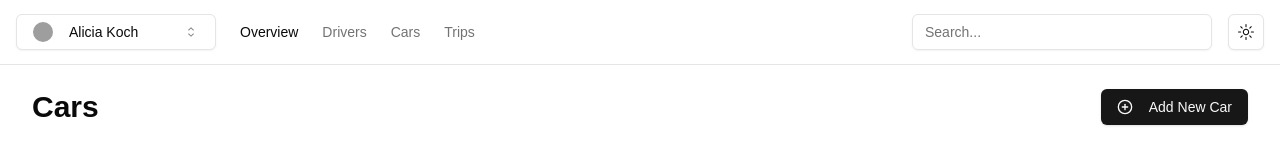
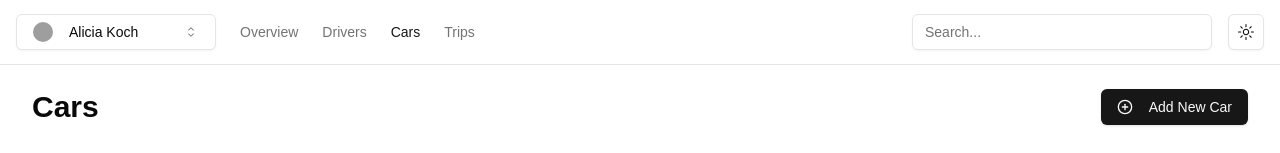
Before and after one commit to bila9630/Driving-Storage, a Next.js app: page /admin/cars in a window 1280 px wide. Shown: the top 153 px of the page. Built offline with nearby package versions, Linux system fonts and the light colour scheme; grey boxes are pictures that could not be loaded.

Commit message:
navbar highlight dynamic

```diff
--- a/src/components/dashboard/main-nav.tsx
+++ b/src/components/dashboard/main-nav.tsx
@@ -1,4 +1,7 @@
+'use client'
+
 import Link from "next/link"
+import { usePathname } from "next/navigation"
 
 import { cn } from "@/lib/utils"
 
@@ -6,35 +9,32 @@ export function MainNav({
     className,
     ...props
 }: React.HTMLAttributes<HTMLElement>) {
+    const pathname = usePathname()
+
     return (
         <nav
             className={cn("flex items-center space-x-4 lg:space-x-6", className)}
             {...props}
         >
-            <Link
-                href="/admin/overview"
-                className="text-sm font-medium transition-colors hover:text-primary"
-            >
-                Overview
-            </Link>
-            <Link
-                href="/admin/drivers"
-                className="text-sm font-medium text-muted-foreground transition-colors hover:text-primary"
-            >
-                Drivers
-            </Link>
-            <Link
-                href="/admin/cars"
-                className="text-sm font-medium text-muted-foreground transition-colors hover:text-primary"
-            >
-                Cars
-            </Link>
-            <Link
-                href="/admin/trips"
-                className="text-sm font-medium text-muted-foreground transition-colors hover:text-primary"
-            >
-                Trips
-            </Link>
+            {[
+                { href: "/admin/overview", label: "Overview" },
+                { href: "/admin/drivers", label: "Drivers" },
+                { href: "/admin/cars", label: "Cars" },
+                { href: "/admin/trips", label: "Trips" },
+            ].map(({ href, label }) => (
+                <Link
+                    key={href}
+                    href={href}
+                    className={cn(
+                        "text-sm font-medium transition-colors hover:text-primary",
+                        pathname === href
+                            ? "text-primary"
+                            : "text-muted-foreground"
+                    )}
+                >
+                    {label}
+                </Link>
+            ))}
         </nav>
     )
 }
```
